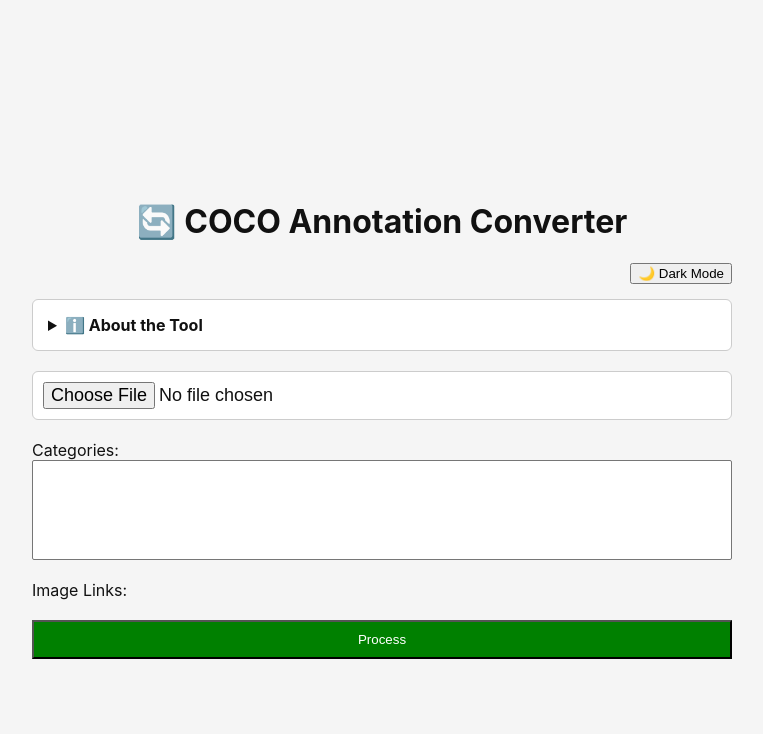
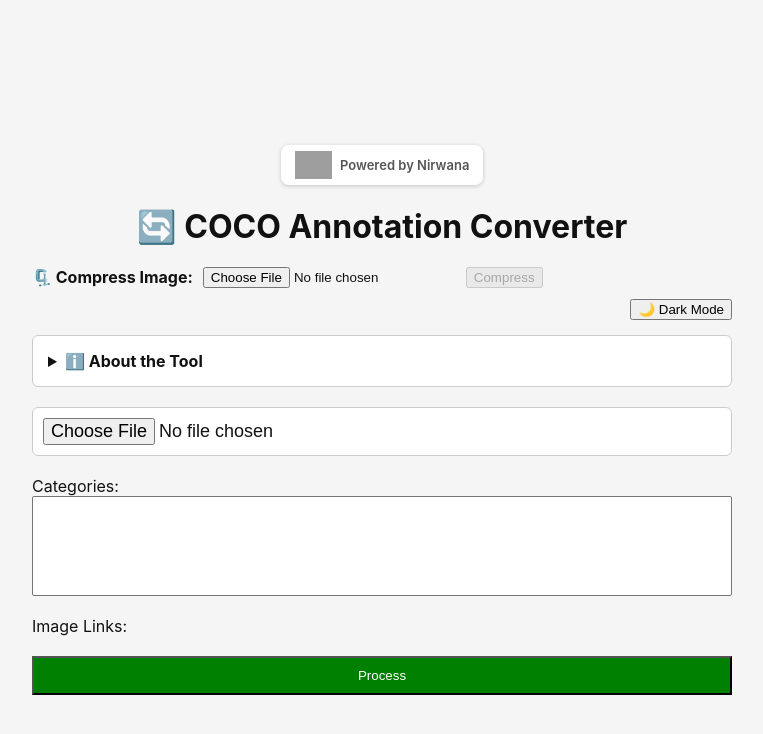
Before and after one commit to hellomishraa/COCO-Annotation-Convertor, a React (Create React App) app in the folder frontend/: page / in a window 1280 px wide. Shown: the top 734 px of the page, without its empty margins (258-1021 px from the left). Built offline with nearby package versions, Linux system fonts and the light colour scheme; grey boxes are pictures that could not be loaded.

Commit message:
Support for image compression in the UI.

```diff
--- a/frontend/src/App.js
+++ b/frontend/src/App.js
@@ -1,437 +1,4 @@
-// // V1 Starts : Running on localhost with basic UI.
-// import React, { useState } from 'react';
-// import axios from 'axios';
-
-// function App() {
-//   const [file, setFile] = useState(null);
-//   const [categories, setCategories] = useState([]);
-//   const [selectedCategories, setSelectedCategories] = useState([]);
-//   const [imageLinks, setImageLinks] = useState({});
-//   const [downloadUrl, setDownloadUrl] = useState(null);
-//   const [images, setImages] = useState([]);
-
-//   const handleFileChange = async (e) => {
-//     const uploadedFile = e.target.files[0];
-//     setFile(uploadedFile);
-//     setDownloadUrl(null);
-//     const formData = new FormData();
-//     formData.append('file', uploadedFile);
-//     const res = await axios.post('http://127.0.0.1:5000/get-categories', formData);
-//     setCategories(res.data);
-
-//     const reader = new FileReader();
-//     reader.onload = () => {
-//       const data = JSON.parse(reader.result);
-//       const imgs = data.images.map((img) => ({ id: img.id, name: img.file_name }));
-//       setImages(imgs);
-//       const linkMap = {};
-//       imgs.forEach((img) => {
-//         linkMap[img.name] = '';
-//       });
-//       setImageLinks(linkMap);
-//     };
-//     reader.readAsText(uploadedFile);
-//   };
-
-//   const handleCategoryChange = (e) => {
-//     const options = [...e.target.options];
-//     const selected = options.filter((o) => o.selected).map((o) => o.value);
-//     setSelectedCategories(selected);
-//   };
-
-//   const handleLinkChange = (fileName, url) => {
-//     setImageLinks({ ...imageLinks, [fileName]: url });
-//   };
-
-//   const handleSubmit = async () => {
-//     const formData = new FormData();
-//     formData.append('file', file);
-//     selectedCategories.forEach(cat => formData.append('categories[]', cat));
-//     formData.append('filename_to_url', JSON.stringify(imageLinks));
-//     const res = await axios.post('http://127.0.0.1:5000/process', formData, { responseType: 'blob' });
-//     const url = window.URL.createObjectURL(new Blob([res.data]));
-//     setDownloadUrl(url);
-//   };
-
-//   return (
-//     <div style={{ padding: '20px', fontFamily: 'Arial' }}>
-//       <h1><b>🔄 COCO Annotation Converter</b></h1>
-
-//       <input type="file" accept=".json" onChange={handleFileChange} />
-
-//       <div style={{ marginTop: '20px' }}>
-//         <label>Categories:</label>
-//         <select multiple value={selectedCategories} onChange={handleCategoryChange} style={{ width: '200px', height: '100px' }}>
-//           {categories.map((cat) => <option key={cat} value={cat}>{cat}</option>)}
-//         </select>
-//       </div>
-
-//       <div style={{ marginTop: '20px' }}>
-//         <label>Image Links:</label>
-//         {images.map((img) => (
-//           <div key={img.id} style={{ marginBottom: '10px' }}>
-//             <div>{img.name} (ID: {img.id})</div>
-//             <input
-//               type="text"
-//               placeholder="Paste image URL here..."
-//               value={imageLinks[img.name] || ''}
-//               onChange={(e) => handleLinkChange(img.name, e.target.value)}
-//               style={{ width: '100%' }}
-//             />
-//           </div>
-//         ))}
-//       </div>
-
-//       <button onClick={handleSubmit} style={{ marginTop: '20px', background: 'green', color: 'white', padding: '10px 20px' }}>
-//         Process
-//       </button>
-
-//       {downloadUrl && (
-//         <div style={{ marginTop: '20px' }}>
-//           <a href={downloadUrl} download="converted_annotations.json">📁 Download Result</a>
-//         </div>
-//       )}
-//     </div>
-//   );
-// }
-
-// export default App;
-
-// // V1 Ends
-
-// // V2 Starts : UI Upgraded, on localhost.
-// import React, { useState } from 'react';
-// import axios from 'axios';
-
-// function App() {
-//   const [file, setFile] = useState(null);
-//   const [categories, setCategories] = useState([]);
-//   const [selectedCategories, setSelectedCategories] = useState([]);
-//   const [imageLinks, setImageLinks] = useState({});
-//   const [images, setImages] = useState([]);
-//   const [downloadUrl, setDownloadUrl] = useState(null);
-//   const [darkMode, setDarkMode] = useState(false);
-//   const [isUploading, setIsUploading] = useState(false);
-//   const [uploadStatus, setUploadStatus] = useState('');
-
-//   const toggleTheme = () => setDarkMode(!darkMode);
-
-//   const handleFileChange = async (e) => {
-//     const uploadedFile = e.target.files[0];
-//     if (!uploadedFile) return;
-//     setFile(uploadedFile);
-//     setUploadStatus('');
-//     setDownloadUrl(null);
-//     setIsUploading(true);
-
-//     const formData = new FormData();
-//     formData.append('file', uploadedFile);
-//     try {
-//       const res = await axios.post('http://127.0.0.1:5000/get-categories', formData);
-//       setCategories(res.data);
-//       setUploadStatus('✅ File uploaded successfully!');
-
-//       const reader = new FileReader();
-//       reader.onload = () => {
-//         const data = JSON.parse(reader.result);
-//         const imgs = data.images.map((img) => ({ id: img.id, name: img.file_name }));
-//         setImages(imgs);
-
-//         const linkMap = {};
-//         imgs.forEach((img) => {
-//           linkMap[img.name] = '';
-//         });
-//         setImageLinks(linkMap);
-//       };
-//       reader.readAsText(uploadedFile);
-//     } catch {
-//       setUploadStatus('❌ Upload failed!');
-//     }
-//     setIsUploading(false);
-//   };
-
-//   const handleCategoryChange = (e) => {
-//     const selected = [...e.target.options].filter(o => o.selected).map(o => o.value);
-//     setSelectedCategories(selected);
-//   };
-
-//   const handleLinkChange = (fileName, url) => {
-//     setImageLinks({ ...imageLinks, [fileName]: url });
-//   };
-
-//   const handleSubmit = async () => {
-//     const formData = new FormData();
-//     formData.append('file', file);
-//     selectedCategories.forEach(cat => formData.append('categories[]', cat));
-//     formData.append('filename_to_url', JSON.stringify(imageLinks));
-
-//     setIsUploading(true);
-//     try {
-//       const res = await axios.post('http://127.0.0.1:5000/process', formData, { responseType: 'blob' });
-//       const url = window.URL.createObjectURL(new Blob([res.data]));
-//       setDownloadUrl(url);
-//     } catch (err) {
-//       alert("❌ Processing failed");
-//     }
-//     setIsUploading(false);
-//   };
-
-//   const themeClass = darkMode ? 'dark' : 'light';
-
-//   return (
-//     <div className={`app ${themeClass}`} style={{
-//       minHeight: '100vh',
-//       display: 'flex',
-//       justifyContent: 'center',
-//       alignItems: 'center',
-//       background: darkMode ? '#121212' : '#f5f5f5',
-//       color: darkMode ? '#eee' : '#111',
-//       padding: '20px'
-//     }}>
-//       <div style={{ maxWidth: '600px', width: '100%' }}>
-//         <h2 style={{ textAlign: 'center' }}>🔄 COCO Annotation Converter</h2>
-
-//         <div style={{ textAlign: 'right', marginBottom: '10px' }}>
-//           <button onClick={toggleTheme}>
-//             {darkMode ? '☀️ Light Mode' : '🌙 Dark Mode'}
-//           </button>
-//         </div>
-
-//         <input type="file" accept=".json" onChange={handleFileChange} />
-//         {uploadStatus && <p style={{ marginTop: '5px', fontWeight: 'bold' }}>{uploadStatus}</p>}
-
-//         <div style={{ marginTop: '20px' }}>
-//           <label>Categories:</label><br />
-//           <select multiple value={selectedCategories} onChange={handleCategoryChange} style={{ width: '100%', height: '100px' }}>
-//             {categories.map((cat) => <option key={cat} value={cat}>{cat}</option>)}
-//           </select>
-//         </div>
-
-//         <div style={{ marginTop: '20px' }}>
-//           <label>Image Links:</label>
-//           {images.map((img) => (
-//             <div key={img.id} style={{ marginBottom: '10px' }}>
-//               <div>{img.name} (ID: {img.id})</div>
-//               <input
-//                 type="text"
-//                 placeholder="Paste image URL here..."
-//                 value={imageLinks[img.name] || ''}
-//                 onChange={(e) => handleLinkChange(img.name, e.target.value)}
-//                 style={{ width: '100%' }}
-//               />
-//             </div>
-//           ))}
-//         </div>
-
-//         <button
-//           onClick={handleSubmit}
-//           style={{
-//             marginTop: '20px',
-//             background: 'green',
-//             color: 'white',
-//             padding: '10px 20px',
-//             cursor: 'pointer',
-//             width: '100%'
-//           }}
-//           disabled={isUploading}
-//         >
-//           {isUploading ? '⏳ Processing...' : 'Process'}
-//         </button>
-
-//         {downloadUrl && (
-//           <div style={{ marginTop: '20px' }}>
-//             <a href={downloadUrl} download="converted_annotations.json">📁 Download Result</a>
-//           </div>
-//         )}
-//       </div>
-//     </div>
-//   );
-// }
-
-// export default App;
-
-// // V2 Ends
-
-// V3 Starts : All UI Changes done. On the localhost, V4 is there for render.
-// import React, { useState } from 'react';
-// import axios from 'axios';
-
-// function App() {
-//   const [file, setFile] = useState(null);
-//   const [categories, setCategories] = useState([]);
-//   const [selectedCategories, setSelectedCategories] = useState([]);
-//   const [imageLinks, setImageLinks] = useState({});
-//   const [images, setImages] = useState([]);
-//   const [downloadUrl, setDownloadUrl] = useState(null);
-//   const [darkMode, setDarkMode] = useState(false);
-//   const [isUploading, setIsUploading] = useState(false);
-//   const [uploadStatus, setUploadStatus] = useState('');
-//   const [imageMasks, setImageMasks] = useState({});
-
-//   const toggleTheme = () => setDarkMode(!darkMode);
-
-//   const handleFileChange = async (e) => {
-//     const uploadedFile = e.target.files[0];
-//     if (!uploadedFile) return;
-//     setFile(uploadedFile);
-//     setUploadStatus('');
-//     setDownloadUrl(null);
-//     setIsUploading(true);
-
-//     try {
-//       const formData = new FormData();
-//       formData.append('file', uploadedFile);
-//       const res = await axios.post('http://127.0.0.1:5000/get-categories', formData);
-//       setCategories(res.data);
-//       setUploadStatus('✅ File uploaded successfully!');
-
-//       const reader = new FileReader();
-//       reader.onload = () => {
-//         const data = JSON.parse(reader.result);
-//         const imgs = data.images.map((img) => ({ id: img.id, name: img.file_name }));
-//         setImages(imgs);
-//         const linkMap = {};
-//         imgs.forEach((img) => {
-//           linkMap[img.name] = '';
-//         });
-//         setImageLinks(linkMap);
-//       };
-//       reader.readAsText(uploadedFile);
-
-//       const maskForm = new FormData();
-//       maskForm.append('file', uploadedFile);
-//       const maskRes = await axios.post('http://127.0.0.1:5000/preview-masks', maskForm);
-//       setImageMasks(maskRes.data);
-
-//     } catch {
-//       setUploadStatus('❌ Upload failed!');
-//     }
-
-//     setIsUploading(false);
-//   };
-
-//   const handleCategoryChange = (e) => {
-//     const selected = [...e.target.options].filter(o => o.selected).map(o => o.value);
-//     setSelectedCategories(selected);
-//   };
-
-//   const handleLinkChange = (fileName, url) => {
-//     setImageLinks({ ...imageLinks, [fileName]: url });
-//   };
-
-//   const handleSubmit = async () => {
-//     const formData = new FormData();
-//     formData.append('file', file);
-//     selectedCategories.forEach(cat => formData.append('categories[]', cat));
-//     formData.append('filename_to_url', JSON.stringify(imageLinks));
-
-//     setIsUploading(true);
-//     try {
-//       const res = await axios.post('http://127.0.0.1:5000/process', formData, { responseType: 'blob' });
-//       const url = window.URL.createObjectURL(new Blob([res.data]));
-//       setDownloadUrl(url);
-//     } catch (err) {
-//       alert("❌ Processing failed");
-//     }
-//     setIsUploading(false);
-//   };
-
-//   const themeClass = darkMode ? 'dark' : 'light';
-
-//   return (
-//     <div className={`app ${themeClass}`} style={{
-//       minHeight: '100vh',
-//       display: 'flex',
-//       justifyContent: 'center',
-//       alignItems: 'center',
-//       background: darkMode ? '#121212' : '#f5f5f5',
-//       color: darkMode ? '#eee' : '#111',
-//       padding: '20px'
-//     }}>
-//       <div style={{ maxWidth: '700px', width: '100%' }}>
-//         <h1 style={{ textAlign: 'center' }}><b>🔄 COCO Annotation Converter</b></h1>
-
-//         <div style={{ textAlign: 'right', marginBottom: '10px' }}>
-//           <button onClick={toggleTheme}>
-//             {darkMode ? '☀️ Light Mode' : '🌙 Dark Mode'}
-//           </button>
-//         </div>
-
-//         <input type="file" accept=".json" onChange={handleFileChange} />
-//         {uploadStatus && <p style={{ marginTop: '5px', fontWeight: 'bold' }}>{uploadStatus}</p>}
-
-//         <div style={{ marginTop: '20px' }}>
-//           <label>Categories:</label><br />
-//           <select multiple value={selectedCategories} onChange={handleCategoryChange} style={{ width: '100%', height: '100px' }}>
-//             {categories.map((cat) => <option key={cat} value={cat}>{cat}</option>)}
-//           </select>
-//         </div>
-
-//         <div style={{ marginTop: '20px' }}>
-//           <label>Image Links:</label>
-//           {images.map((img) => (
-//             <div key={img.id} style={{ marginBottom: '20px' }}>
-//               <div><strong>{img.name}</strong> (ID: {img.id})</div>
-//               <div style={{ display: 'flex', alignItems: 'center' }}>
-//                 <input
-//                   type="text"
-//                   placeholder="Paste image URL here..."
-//                   value={imageLinks[img.name] || ''}
-//                   onChange={(e) => handleLinkChange(img.name, e.target.value)}
-//                   style={{ width: '100%' }}
-//                 />
-//                 {imageLinks[img.name] && (
-//                   <img
-//                     src={imageLinks[img.name]}
-//                     alt="thumbnail"
-//                     style={{ width: '200px', height: 'auto', marginLeft: '10px', borderRadius: '4px' }}
-//                     onError={(e) => (e.target.style.display = 'none')}
-//                   />
-//                 )}
-//               </div>
-
-//               {imageMasks[img.name] && (
-//                 <div style={{ marginTop: '10px', display: 'flex', flexWrap: 'wrap', gap: '10px' }}>
-//                   {imageMasks[img.name].map((mask, i) => (
-//                     <img key={i} src={mask} alt={`mask-${i}`} style={{ width: '200px', border: '1px solid #ccc' }} />
-//                   ))}
-//                 </div>
-//               )}
-//             </div>
-//           ))}
-//         </div>
-
-//         <button
-//           onClick={handleSubmit}
-//           style={{
-//             marginTop: '20px',
-//             background: 'green',
-//             color: 'white',
-//             padding: '10px 20px',
-//             cursor: 'pointer',
-//             width: '100%'
-//           }}
-//           disabled={isUploading}
-//         >
-//           {isUploading ? '⏳ Processing...' : 'Process'}
-//         </button>
-
-//         {downloadUrl && (
-//           <div style={{ marginTop: '20px' }}>
-//             <a href={downloadUrl} download="converted_annotations.json"><h3><b>📁 Download Result</b></h3></a>
-//           </div>
-//         )}
-//       </div>
-//     </div>
-//   );
-// }
-
-// export default App;
-
-// // V3 Ends
-
-// V4 Starts
-import React, { useState } from 'react';
+import React, { useState, useEffect } from 'react';
 import axios from 'axios';
 
 const API_BASE = 'https://backend-coco-cvat.onrender.com'; // For localhost, remove the line.
@@ -447,9 +14,28 @@ function App() {
   const [isUploading, setIsUploading] = useState(false);
   const [uploadStatus, setUploadStatus] = useState('');
   const [imageMasks, setImageMasks] = useState({});
+  const [compressFile, setCompressFile] = useState(null);
+  const [compressDownloadUrl, setCompressDownloadUrl] = useState(null);
+  const [isCompressing, setIsCompressing] = useState(false);
+  const [compressExt, setCompressExt] = useState(null);
+  const [compressProgress, setCompressProgress] = useState(0);
+  const [compressError, setCompressError] = useState('');
+  const [isOnline, setIsOnline] = useState(navigator.onLine);
 
   const toggleTheme = () => setDarkMode(!darkMode);
   const [masksLoading, setMasksLoading] = useState(false); // For Wait message
+
+  // Track connectivity so we can warn the user / block actions when offline
+  useEffect(() => {
+    const goOnline = () => setIsOnline(true);
+    const goOffline = () => setIsOnline(false);
+    window.addEventListener('online', goOnline);
+    window.addEventListener('offline', goOffline);
+    return () => {
+      window.removeEventListener('online', goOnline);
+      window.removeEventListener('offline', goOffline);
+    };
+  }, []);
 
   const handleFileChange = async (e) => {
     const uploadedFile = e.target.files[0];
@@ -471,6 +57,7 @@ function App() {
       setMasksLoading(true);
       let maskForm = new FormData();
       maskForm.append('file', uploadedFile);
+      // let maskRes = await axios.post('http://127.0.0.1:5000/preview-masks', maskForm);
       let maskRes = await axios.post(`${API_BASE}/preview-masks`, maskForm);
       setImageMasks(maskRes.data);
       setMasksLoading(false);
@@ -487,12 +74,6 @@ function App() {
         setImageLinks(linkMap);
       };
       reader.readAsText(uploadedFile);
-
-      maskForm = new FormData();
-      maskForm.append('file', uploadedFile);
-      // const maskRes = await axios.post('http://127.0.0.1:5000/preview-masks', maskForm);
-      maskRes = await axios.post(`${API_BASE}/preview-masks`, maskForm); // For render backend
-      setImageMasks(maskRes.data);
 
     } catch {
       setUploadStatus('❌ Upload failed!');
@@ -528,6 +109,82 @@ function App() {
     setIsUploading(false);
   };
 
+  const handleCompress = async () => {
+    if (!compressFile) return;
+
+    // Guard: don't even attempt the request if the browser knows we're offline
+    if (!navigator.onLine) {
+      setCompressError('❌ No internet connection. Please check your network and try again.');
+      return;
+    }
+
+    setCompressError('');
+    setCompressDownloadUrl(null);
+    setCompressProgress(0);
+    setIsCompressing(true);
+
+    const formData = new FormData();
+    formData.append('file', compressFile);
+
+    try {
+      const res = await axios.post(`${API_BASE}/get-compressed-image`, formData, {
+      // const res = await axios.post('http://127.0.0.1:5000/get-compressed-image', formData, {
+        responseType: 'blob',
+        timeout: 30000, // abort if the request stalls for 30s (e.g. very weak connection)
+        onUploadProgress: (progressEvent) => {
+          if (progressEvent.total) {
+            const percent = Math.round((progressEvent.loaded * 100) / progressEvent.total);
+            setCompressProgress(percent);
+          }
+        },
+      });
+
+      const contentType = res.headers['content-type'] || 'application/octet-stream';
+
+      // If the server (or a proxy, in case of a flaky connection) returned JSON/HTML
+      // instead of image bytes, treat it as an error instead of "succeeding" with junk data.
+      if (contentType.includes('application/json') || contentType.includes('text/html')) {
+        const text = await res.data.text();
+        let message = 'Unexpected response from server.';
+        try { message = JSON.parse(text).error || message; } catch { /* keep default message */ }
+        throw new Error(message);
+      }
+
+      const blob = new Blob([res.data], { type: contentType });
+      const url = window.URL.createObjectURL(blob);
+
+      // Derive extension from content-type so the filename matches (e.g. "png", "jpeg")
+      const ext = contentType.split('/')[1] || 'png';
+
+      setCompressDownloadUrl(url);
+      setCompressExt(ext); // used to build filename with correct extension
+    } catch (err) {
+      console.error('Compression error:', err);
+      let message = err.message;
+
+      if (err.code === 'ECONNABORTED') {
+        message = 'Request timed out — your connection may be too slow. Please try again.';
+      } else if (!err.response) {
+        message = 'Network error — could not reach the server. Check your internet connection.';
+      } else if (err.response.data instanceof Blob) {
+        // responseType: 'blob' means even error bodies arrive as Blobs, not parsed JSON
+        try {
+          const text = await err.response.data.text();
+          message = JSON.parse(text).error || text;
+        } catch {
+          // leave message as-is
+        }
+      } else if (err.response.data?.error) {
+        message = err.response.data.error;
+      }
+
+      setCompressError('❌ ' + message);
+    } finally {
+      setIsCompressing(false);
+      setCompressProgress(0);
+    }
+  };
+
   const themeClass = darkMode ? 'dark' : 'light';
 
   return (
@@ -541,7 +198,94 @@ function App() {
       padding: '20px'
     }}>
       <div style={{ maxWidth: '700px', width: '100%' }}>
+        <div style={{ display: 'flex', justifyContent: 'center', marginBottom: '15px' }}>
+          <div style={{
+            display: 'inline-flex',
+            alignItems: 'center',
+            gap: '8px',
+            background: '#ffffff',
+            padding: '6px 14px',
+            borderRadius: '8px',
+            boxShadow: '0 1px 4px rgba(0,0,0,0.2)'
+          }}>
+            <img
+              src="https://naimgcdn.nirwana.ai/catalog/temp/nirwanabest.webp"
+              alt="Nirwana logo"
+              style={{ height: '28px', width: 'auto', display: 'block' }}
+            />
+            <span style={{ fontSize: '13px', fontWeight: 600, color: '#555' }}>
+              Powered by Nirwana
+            </span>
+          </div>
+        </div>
         <h1 style={{ textAlign: 'center' }}><b>🔄 COCO Annotation Converter</b></h1>
+
+        {/* Offline banner */}
+        {!isOnline && (
+          <div style={{
+            background: '#ffdddd',
+            color: '#900',
+            padding: '8px 12px',
+            borderRadius: '6px',
+            marginBottom: '10px',
+            fontWeight: 'bold',
+            textAlign: 'center'
+          }}>
+            ⚠️ You're offline. Some features won't work until your connection is back.
+          </div>
+        )}
+
+        {/* Compress Image - Top Left */}
+        <div style={{ marginBottom: '10px' }}>
+          <div style={{ display: 'flex', alignItems: 'center', gap: '10px', flexWrap: 'wrap' }}>
+            <label style={{ fontWeight: 'bold' }}>🗜️ Compress Image:</label>
+            <input
+              type="file"
+              accept="image/*"
+              onChange={(e) => {
+                setCompressFile(e.target.files[0]);
+                setCompressDownloadUrl(null);
+                setCompressError('');
+                setCompressProgress(0);
+              }}
+            />
+            <button onClick={handleCompress} disabled={isCompressing || !compressFile || !isOnline}>
+              {isCompressing
+                ? (compressProgress > 0 && compressProgress < 100
+                    ? `⏳ Uploading ${compressProgress}%`
+                    : '⏳ Compressing...')
+                : 'Compress'}
+            </button>
+            {compressDownloadUrl && (
+              <a href={compressDownloadUrl} download={`compressed.${compressExt || 'png'}`}>📥 Download</a>
+            )}
+          </div>
+
+          {/* Upload progress bar */}
+          {isCompressing && (
+            <div style={{
+              width: '100%',
+              maxWidth: '300px',
+              background: '#ddd',
+              borderRadius: '4px',
+              height: '8px',
+              marginTop: '8px',
+              overflow: 'hidden'
+            }}>
+              <div style={{
+                width: `${compressProgress}%`,
+                background: '#4caf50',
+                height: '100%',
+                transition: 'width 0.2s ease'
+              }} />
+            </div>
+          )}
+
+          {/* Error message */}
+          {compressError && (
+            <p style={{ color: '#c00', fontWeight: 'bold', marginTop: '6px' }}>{compressError}</p>
+          )}
+        </div>
 
         <div style={{ textAlign: 'right', marginBottom: '15px' }}>
           <button onClick={toggleTheme}>
```
